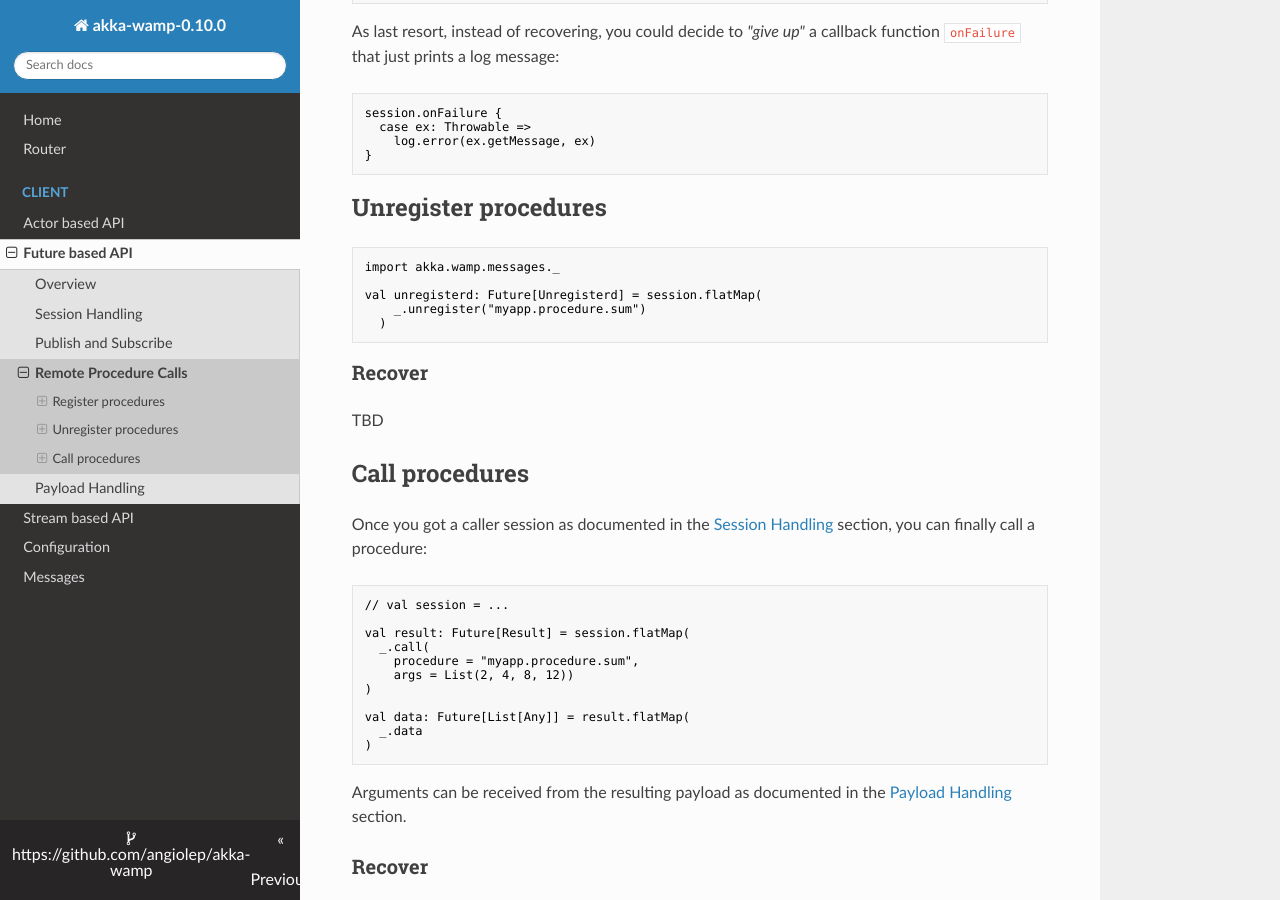
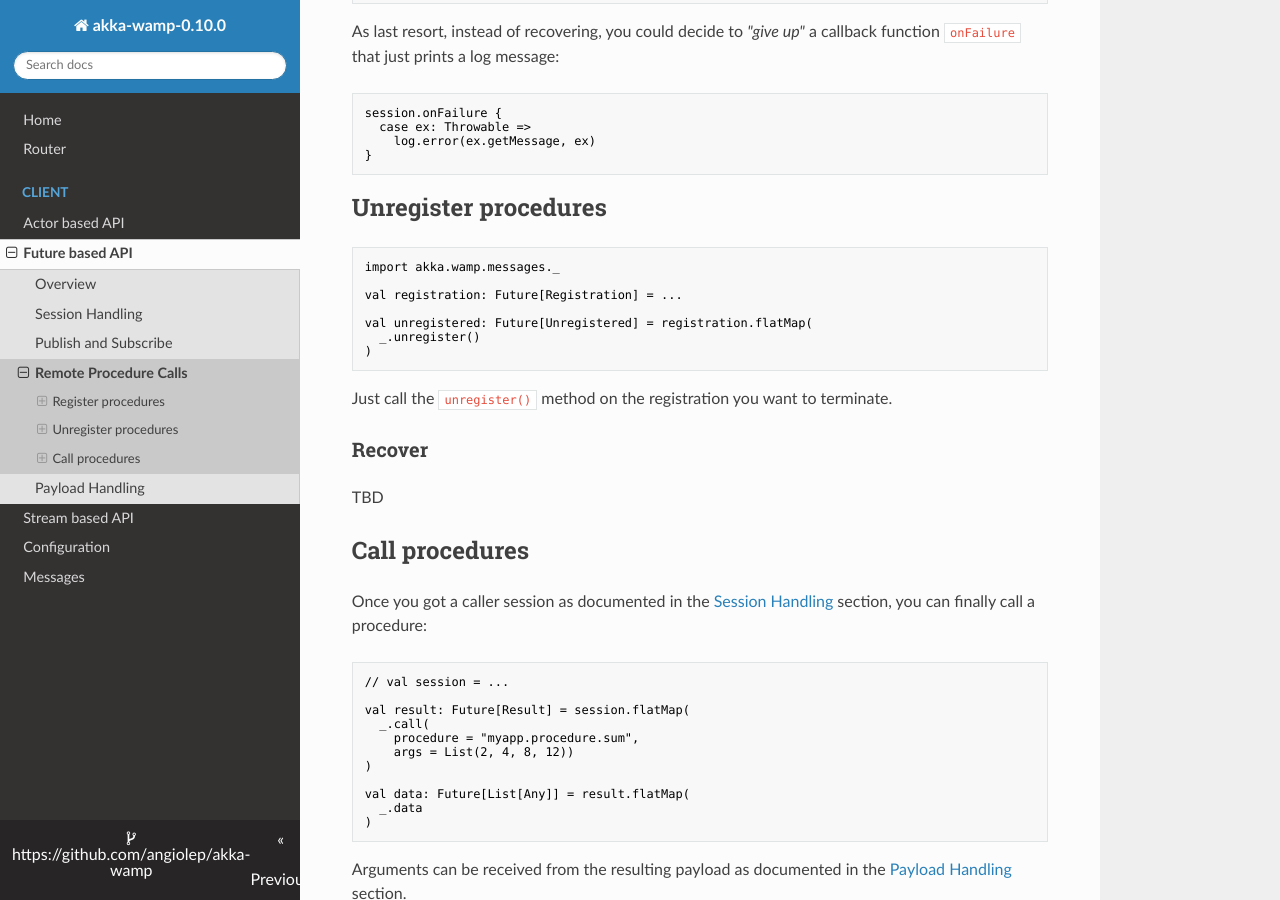
Before and after one commit to pangiole/akka-wamp, an MkDocs documentation site: the page built from docs/client/future/rpc.md, in a window 1280 px wide and 900 px high, scrolled down 2545 px. Built offline with MkDocs 1.6.1, drawn with Linux system fonts in a browser that asks for light colours; nearby versions of some CDN libraries; old or Windows-style settings are respelled for this version of MkDocs.

Commit message:
Improve unregister

````diff
--- a/docs/client/future/rpc.md
+++ b/docs/client/future/rpc.md
@@ -139,10 +139,15 @@ session.onFailure {
 ```scala
 import akka.wamp.messages._
 
-val unregisterd: Future[Unregisterd] = session.flatMap(
-    _.unregister("myapp.procedure.sum")
-  )
+val registration: Future[Registration] = ...
+
+val unregistered: Future[Unregistered] = registration.flatMap(
+  _.unregister()
+)
 ```
+
+Just call the ``unregister()`` method on the registration you want to terminate.
+
 
 
 ### Recover
````
Also changed, not shown: CHANGELOG.md (+4 -0 lines), 9 other files.
